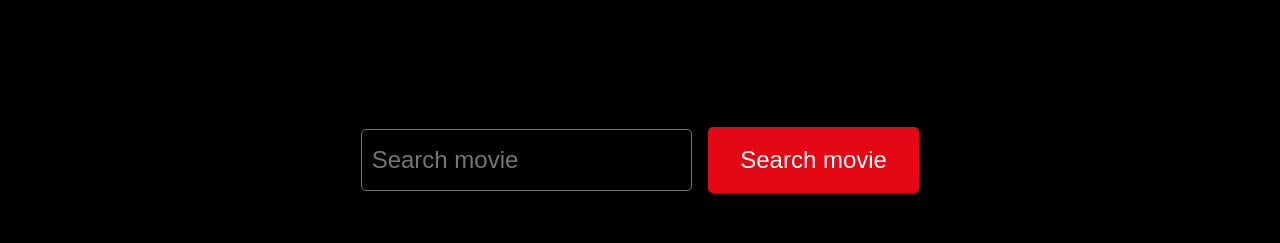
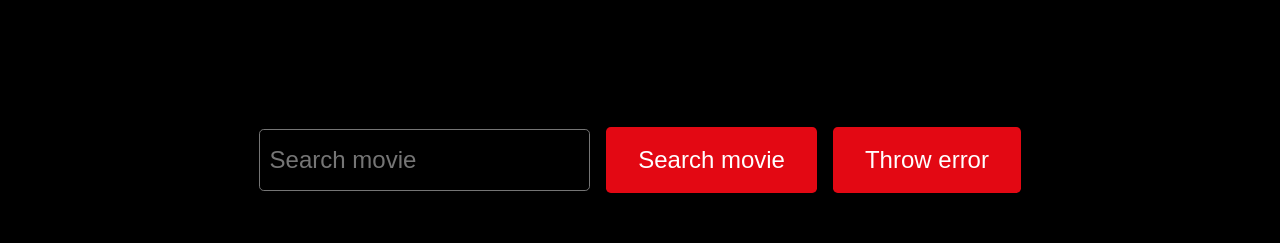
Before and after one commit to KononOleg/REACT-2023-Q3, a React (Vite) app: page / in a window 1280 px wide. Shown: the top 243 px of the page. Built offline with nearby package versions, Linux system fonts and the light colour scheme; no server answers.

Commit message:
feat: add error boundary

```diff
--- /dev/null
+++ b/src/components/error-boundary/error-boundary.css
@@ -0,0 +1,5 @@
+.error {
+  color: rgb(255, 255, 255);
+  font-size: 3rem;
+  text-align: center;
+}
--- /dev/null
+++ b/src/components/error-boundary/error-boundary.tsx
@@ -0,0 +1,31 @@
+import './error-boundary.css';
+
+import { Component, ErrorInfo } from 'react';
+
+type MyProps = {
+  children: React.ReactNode;
+};
+type MyState = {
+  hasError: boolean;
+};
+export class ErrorBoundary extends Component<MyProps, MyState> {
+  constructor(props: MyProps) {
+    super(props);
+    this.state = { hasError: false };
+  }
+  static getDerivedStateFromError() {
+    return { hasError: true };
+  }
+
+  componentDidCatch(error: Error, errorInfo: ErrorInfo) {
+    console.error('ErrorBoundary caught an error: ', error, errorInfo);
+  }
+
+  render() {
+    if (this.state.hasError) {
+      return <p className="error">Something went wrong.</p>;
+    }
+
+    return this.props.children;
+  }
+}
--- /dev/null
+++ b/src/components/error-boundary/index.ts
@@ -0,0 +1 @@
+export { ErrorBoundary } from './error-boundary';
--- a/src/index.css
+++ b/src/index.css
@@ -8,3 +8,16 @@ button {
   margin: 0;
   cursor: pointer;
 }
+
+.button {
+  background: rgb(227, 8, 19);
+  color: rgb(255, 255, 255);
+  padding: 1.2rem 2rem;
+  font-size: 1.5rem;
+  transition: 0.3s;
+  border-radius: 0.3rem;
+}
+
+.button:hover {
+  background: rgb(158, 9, 9);
+}
--- a/src/layouts/layout/layout.css
+++ b/src/layouts/layout/layout.css
@@ -9,10 +9,10 @@
   flex-direction: column;
   flex-grow: 1;
   position: relative;
+  background: rgb(0, 0, 0);
 }
 
 .main {
   flex-grow: 1;
   position: relative;
-  background: rgb(0, 0, 0);
 }
--- a/src/layouts/layout/layout.tsx
+++ b/src/layouts/layout/layout.tsx
@@ -1,6 +1,8 @@
 import './layout.css';
 
 import { Component } from 'react';
+
+import { ErrorBoundary } from '../../components/error-boundary';
 
 type MyProps = {
   children: React.ReactNode;
@@ -11,7 +13,9 @@ export class Layout extends Component<MyProps> {
     return (
       <div className="layout">
         <div className="layout__wrapper">
-          <main className="main">{this.props.children}</main>
+          <ErrorBoundary>
+            <main className="main">{this.props.children}</main>
+          </ErrorBoundary>
         </div>
       </div>
     );
--- a/src/pages/main/components/search/search.css
+++ b/src/pages/main/components/search/search.css
@@ -15,16 +15,3 @@
   font-size: 1.5rem;
   color: rgb(255, 255, 255);
 }
-
-.search__button {
-  background: rgb(227, 8, 19);
-  color: rgb(255, 255, 255);
-  padding: 1.2rem 2rem;
-  font-size: 1.5rem;
-  transition: 0.3s;
-  border-radius: 0.3rem;
-}
-
-.search__button:hover {
-  background: rgb(158, 9, 9);
-}
--- a/src/pages/main/components/search/search.tsx
+++ b/src/pages/main/components/search/search.tsx
@@ -8,12 +8,28 @@ type MyProps = {
   handleSearch: () => void;
 };
 
-export class Search extends Component<MyProps> {
+type MyState = {
+  hasError: boolean;
+};
+
+export class Search extends Component<MyProps, MyState> {
   constructor(props: MyProps) {
     super(props);
+
+    this.state = {
+      hasError: false,
+    };
+    this.handleError = this.handleError.bind(this);
+  }
+
+  handleError() {
+    this.setState({ hasError: true });
   }
 
   render() {
+    if (this.state.hasError) {
+      throw new Error('Error in event handler');
+    }
     return (
       <div className="search__wrapper">
         <input
@@ -23,8 +39,11 @@ export class Search extends Component<MyProps> {
           value={this.props.searchValue}
           onChange={this.props.handleChange}
         />
-        <button className="search__button" onClick={this.props.handleSearch}>
+        <button className="button" onClick={this.props.handleSearch}>
           Search movie
+        </button>
+        <button className="button" onClick={this.handleError}>
+          Throw error
         </button>
       </div>
     );
```
